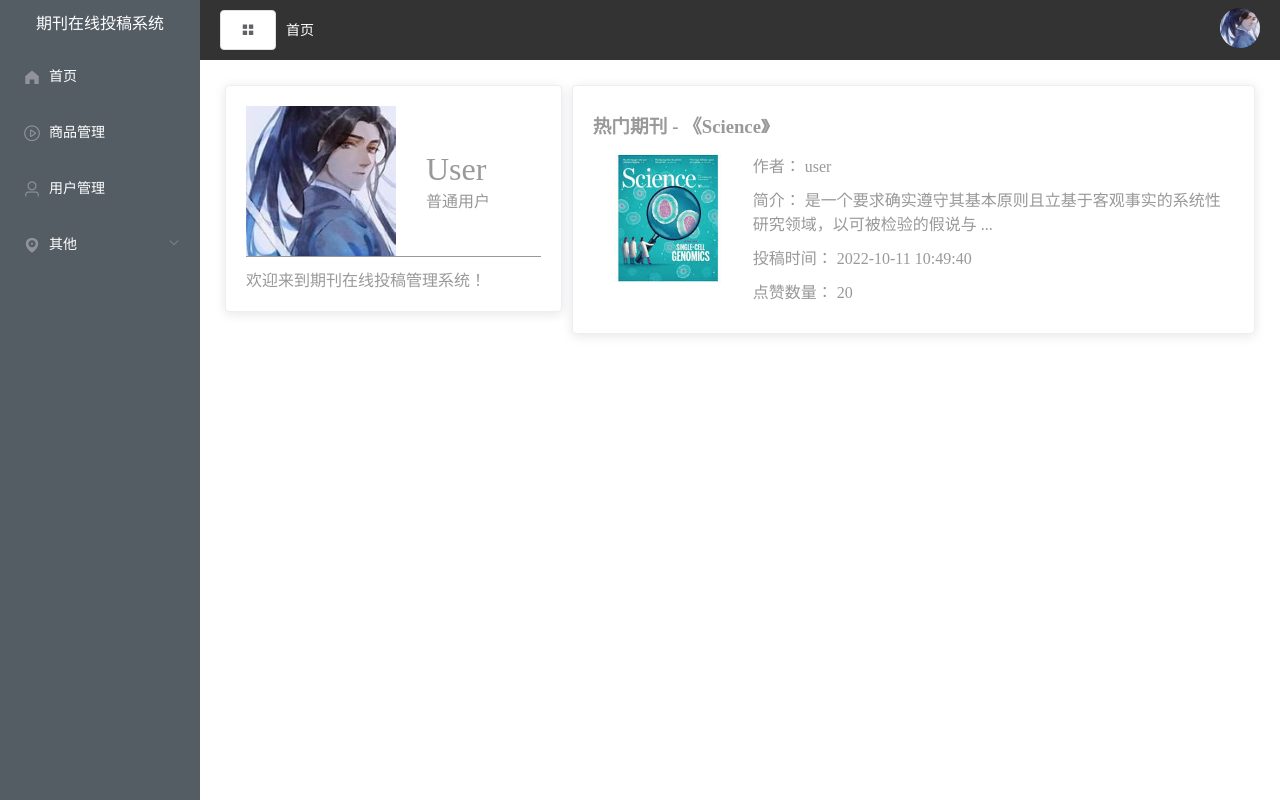
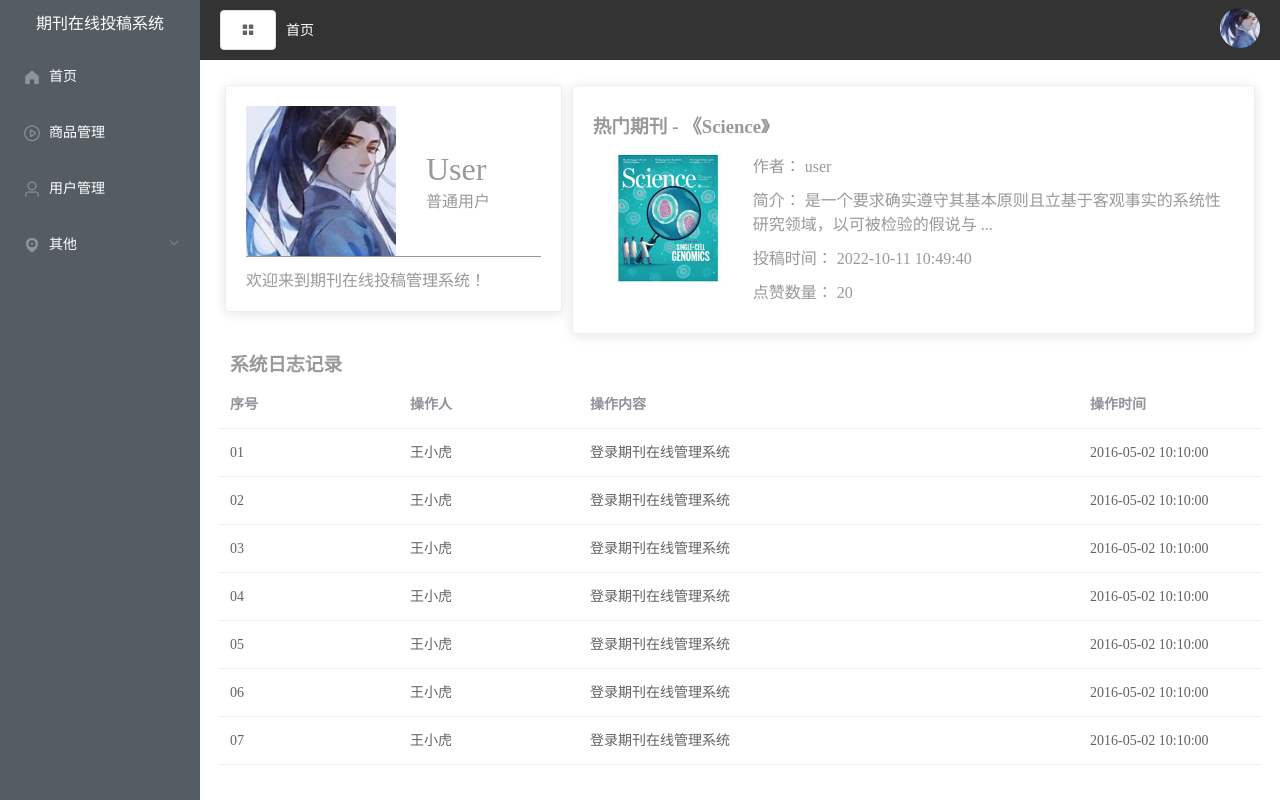
Before and after one commit to hanli6/online-submit, a Vue app: page /#/home in a window 1280 px wide. Built offline with nearby package versions, Linux system fonts and the light colour scheme.

Commit message:
新增登录功能

```diff
--- a/src/router/index.js
+++ b/src/router/index.js
@@ -7,6 +7,7 @@ import VueRouter from "vue-router";
 import mall from "@/views/Mall.vue";
 import pageOne from "@/views/PageOne.vue";
 import pageTwo from "@/views/PageTwo.vue";
+import login from "@/views/Login.vue";
 
 Vue.use(Router);
 
@@ -38,6 +39,10 @@ const routes = [
                 component:pageTwo
             }
         ]
+    },
+    {
+        path: '/login',
+        component: login
     }
 ]
 
--- a/src/views/Home.vue
+++ b/src/views/Home.vue
@@ -1,5 +1,6 @@
 <template>
-  <div>
+  <div class="container">
+    <el-row>
       <el-col :span="8">
         <div class="grid-content bg-purple">
           <el-card class="box-card">
@@ -35,14 +36,90 @@
           </el-card>
         </div>
       </el-col>
-
+    </el-row>
+    <el-row>
+      <el-col :span="24">
+        <div class="log-record">
+          <h3 class="log-record-title">系统日志记录</h3>
+          <el-table
+              :data="tableData"
+              style="width: 100%">
+            <el-table-column
+                prop="serialNumber"
+                label="序号"
+                width="180">
+            </el-table-column>
+            <el-table-column
+                prop="operator"
+                label="操作人"
+                width="180">
+            </el-table-column>
+            <el-table-column
+                prop="operatorContent"
+                label="操作内容"
+                >
+            </el-table-column>
+            <el-table-column
+                prop="operatorTime"
+                label="操作时间"
+                width="180">
+            </el-table-column>
+          </el-table>
+        </div>
+      </el-col>
+    </el-row>
   </div>
 </template>
 
 <script>
 export default {
   data() {
-    return {}
+    return {
+      tableData: [
+        {
+          serialNumber: '01',
+          operator: '王小虎',
+          operatorContent: '登录期刊在线管理系统',
+          operatorTime: '2016-05-02 10:10:00'
+        },
+        {
+          serialNumber: '02',
+          operator: '王小虎',
+          operatorContent: '登录期刊在线管理系统',
+          operatorTime: '2016-05-02 10:10:00'
+        },
+        {
+          serialNumber: '03',
+          operator: '王小虎',
+          operatorContent: '登录期刊在线管理系统',
+          operatorTime: '2016-05-02 10:10:00'
+        },
+        {
+          serialNumber: '04',
+          operator: '王小虎',
+          operatorContent: '登录期刊在线管理系统',
+          operatorTime: '2016-05-02 10:10:00'
+        },
+        {
+          serialNumber: '05',
+          operator: '王小虎',
+          operatorContent: '登录期刊在线管理系统',
+          operatorTime: '2016-05-02 10:10:00'
+        },
+        {
+          serialNumber: '06',
+          operator: '王小虎',
+          operatorContent: '登录期刊在线管理系统',
+          operatorTime: '2016-05-02 10:10:00'
+        },
+        {
+          serialNumber: '07',
+          operator: '王小虎',
+          operatorContent: '登录期刊在线管理系统',
+          operatorTime: '2016-05-02 10:10:00'
+        },
+        ]
+    }
   }
 }
 </script>
@@ -101,7 +178,15 @@ export default {
     }
   }
 }
+
 .box-card {
   margin: 5px;
 }
+
+.log-record {
+  .log-record-title {
+    color: #999999;
+    margin: 10px 5px 5px 10px;
+  }
+}
 </style>/
--- /dev/null
+++ b/src/views/Login.vue
@@ -0,0 +1,86 @@
+<template>
+  <div class="container">
+    <div class="loginForm">
+      <h3 class="title">登录 - 期刊管理系统</h3>
+      <el-form :model="formData" :rules="rules" ref="ruleForm" label-width="100px" class="demo-ruleForm">
+        <el-form-item label="用户名" prop="username">
+          <el-input v-model="formData.username"></el-input>
+        </el-form-item>
+        <el-form-item label="密码" prop="password">
+          <el-input v-model="formData.password"></el-input>
+        </el-form-item>
+        <el-form-item>
+          <el-button type="primary" @click="submitForm('ruleForm')">立即创建</el-button>
+          <el-button @click="resetForm('ruleForm')">注册</el-button>
+        </el-form-item>
+      </el-form>
+    </div>
+  </div>
+</template>
+
+<script>
+    export default {
+        props: [],
+        watch: {},
+        data(){
+          return{
+            formData: {
+              username: '',
+              password: ''
+            },
+            rules: {
+              username: [
+                {
+                  required: true,
+                  trigger: 'blur',
+                  message:'请输入用户名'
+                }
+              ],
+              password: [
+                {
+                  required: true,
+                  trigger: 'blur',
+                  message:'请输入密码'
+                }
+              ],
+            }
+          }
+        },
+        created() {},
+        mounted() {},
+        methods:{
+
+        },
+        components:{
+
+        },
+        beforeDestroy() {}
+
+    }
+</script>
+
+<style lang='less' scoped>
+.container{
+  //background: deepskyblue; /* 整个页面背景色 */
+  //height: 100vh; /* 高度填满整个视口 */
+  //display: flex;
+  //justify-content: center; /* 水平居中 */
+  //align-items: center; /* 垂直居中 */
+}
+.loginForm{
+  width: 400px;
+  margin: 300px auto;
+  //border: 1px solid red;
+  //background-color: cadetblue;
+  padding: 20px;
+  .title{
+    text-align: center;
+    margin: 0 0 30px  0;
+    font-size: 20px;
+    color: black;
+  }
+  .el-button--primary{
+    margin-right: 80px;
+  }
+}
+</style>
```
Lines whose indentation alone changed are shown as unchanged.
